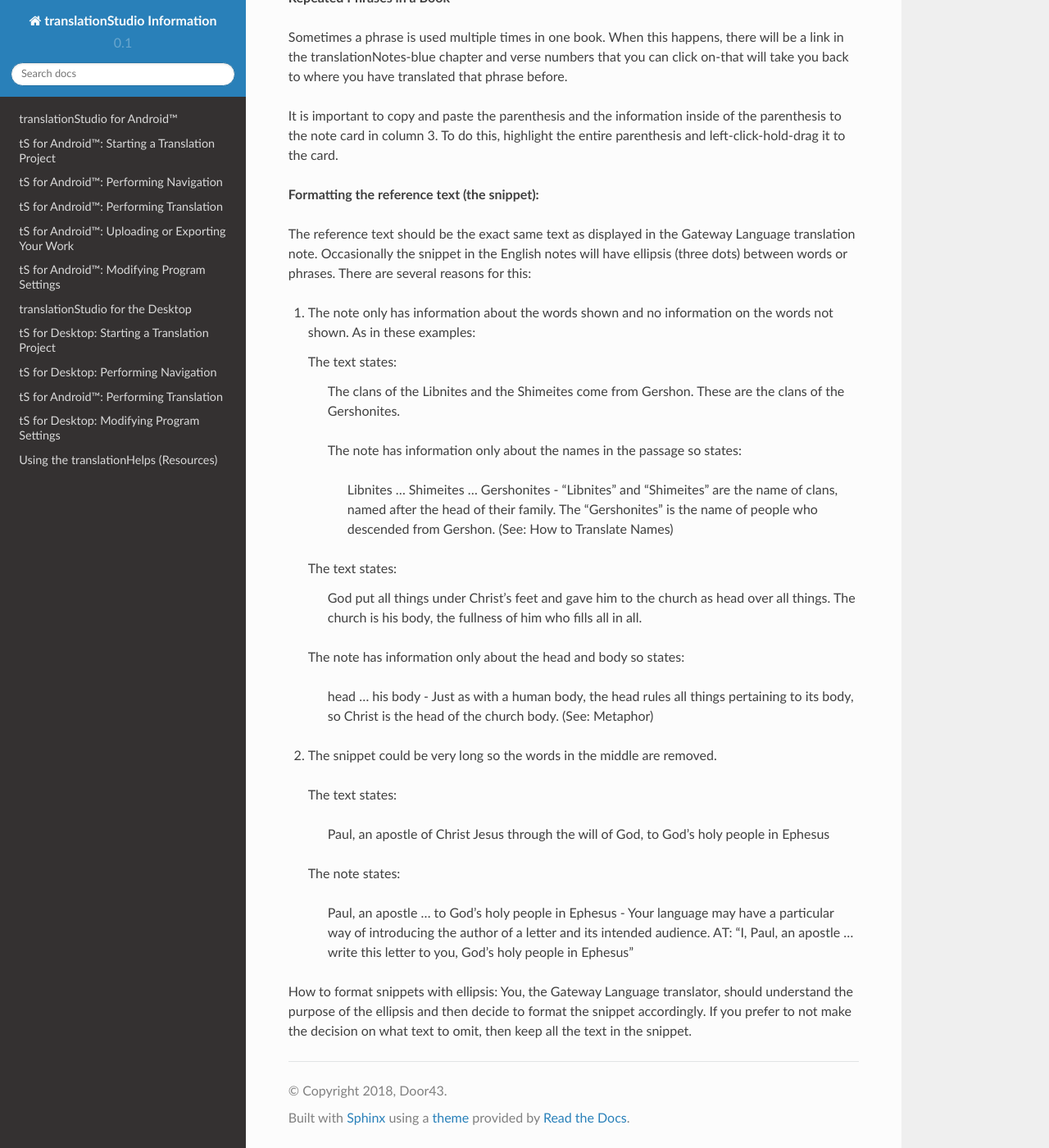
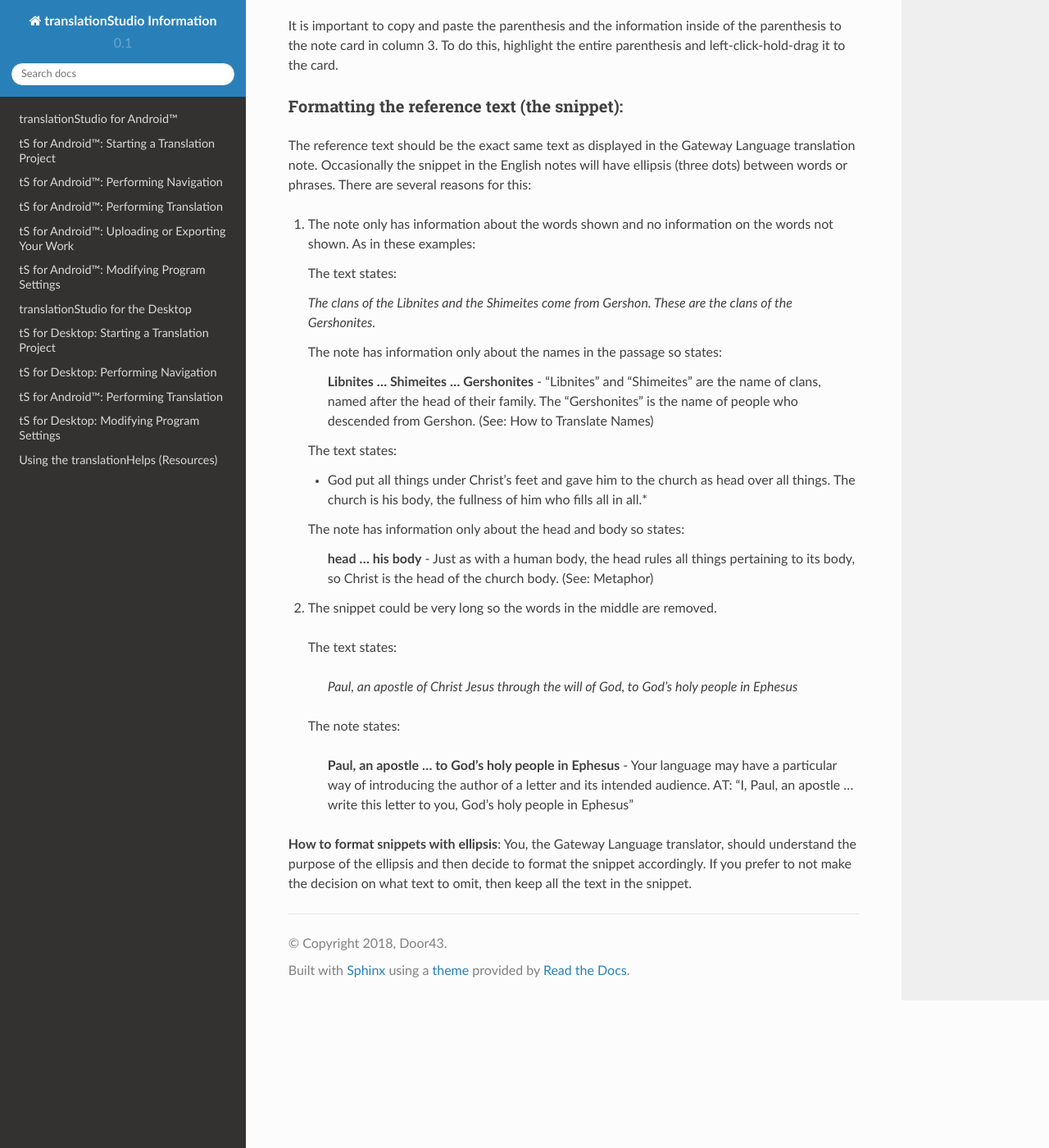
Before and after one commit to unfoldingWord-dev/translationStudio-Info, a Sphinx documentation site: the page built from docs/translationNotes.rst, in a window 1280 px wide and 1400 px high, scrolled down 3632 px. Shown: the whole window at 82% size. Built offline with Sphinx 7.4.7 and the Read the Docs theme 2.0.0, drawn with Linux system fonts in a browser that asks for light colours; pages that are not in the unit, such as notebooks, are missing from menus; some of the changed text lies outside the part shown.

Commit message:
Update translationNotes.rst

```diff
--- a/docs/translationNotes.rst
+++ b/docs/translationNotes.rst
@@ -22,6 +22,7 @@ Columns
 **HINT**: You might want to move the rows of cards so that the row being worked on is placed at the top of the window.
 
 To work in the 3rd column:
+^^^^^^^^^^^^^^^^^^^^^^^^^^^^^
 
 1.      To create a new card - click the plus sign located on the top bar on the right side. Notice that the first card can be created by clicking on the plus sign in the middle of the gray space in the row.
 
@@ -49,27 +50,27 @@ The information about the scripture quote (words in black font) are translated o
 Process:
 ^^^^^^^^^
 
-Click on the ‘Notes’ (default view) tab in the 4th column.
+1. Click on the ‘Notes’ (default view) tab in the 4th column.
 
-Click the plus sign in the 3rd column to create a new card.
+2. Click the plus sign in the 3rd column to create a new card.
 
-Choose a note to translate:
+3. Choose a note to translate:
 
-Note that the words in blue (snippet) that you are looking at should be a direct quote from the English ULB.
+  * Note that the words in blue (snippet) that you are looking at should be a direct quote from the English ULB.
 
-Find the corresponding section of text in the Gateway Language ULB text (in the 2nd column).
+  * Find the corresponding section of text in the Gateway Language ULB text (in the 2nd column).
 
-Select the words, copy and paste in the space above the thin red line - over the words ‘reference text.’ (Copy and paste by using key strokes or by clicking and dragging.)
+  ( Select the words, copy and paste in the space above the thin red line - over the words ‘reference text.’ (Copy and paste by using key strokes or by clicking and dragging.)
 
-Click on the note (blue words) to see the helpful information on how to translate the text
+4. Click on the note (blue words) to see the helpful information on how to translate the text
 
-Translate the note content on the 3rd column card under the thin red line.
+5. Translate the note content on the 3rd column card under the thin red line.
 
-If there is a parenthesis (a Translation Academy link), copy and paste the entire parenthesis at the end of the translation on the card.
+6. If there is a parenthesis (a Translation Academy link), copy and paste the entire parenthesis at the end of the translation on the card.
 
-You may translate only the word ‘see’ that is inside the parenthesis.
+  * You may translate only the word ‘see’ that is inside the parenthesis.
 
-Leave all the other words or characters in English.
+  * Leave all the other words or characters in English.
 
 **HINT**: for chunks/rows that have a long list of notes or questions - you might want to start at the bottom note or question and work upwards on the list. Each new notecard will need to be moved up above the previous card. This process will keep the source text, English note content and the translated work on the same horizontal plane.
 
@@ -93,9 +94,10 @@ For the same reason, sometimes you will realize that the Other Language translat
 Remember that speakers of many different languages will be using these Gateway Language translationNotes to help them translate the Bible. There will be many things that you will understand about the Bible in the Gateway Language that the OL translator may not understand. For that reason, if you think that there is something difficult to understand in the GL ULB, write a translationNote that can help the OL translator to understand it. There will probably be many Other Language translators who will benefit from reading the translationNote and who will make a better translation because of it.
 
 Formatting the translated Notes:
-^^^^^^^^^^^^^^^^^^^^^^^^^^^^^^^^
+--------------------------------
 
-&&How to work with links in the notes:**
+How to work with links in the notes:
+^^^^^^^^^^^^^^^^^^^^^^^^^^^^^^^^^^^^
 
 There are two types of links in the translationNotes: links to a translationAcademy topic page and links for repeated words or phrases within the same book.
 
@@ -111,7 +113,8 @@ Sometimes a phrase is used multiple times in one book. When this happens, there
 
 It is important to copy and paste the parenthesis and the information inside of the parenthesis to the note card in column 3. To do this, highlight the entire parenthesis and left-click-hold-drag it to the card.
 
-**Formatting the reference text (the snippet):**
+Formatting the reference text (the snippet):
+^^^^^^^^^^^^^^^^^^^^^^^^^^^^^^^^^^^^^^^^^^^^^^
 
 The reference text should be the exact same text as displayed in the Gateway Language translation note. Occasionally the snippet in the English notes will have ellipsis (three dots) between words or phrases. There are several reasons for this:
 
@@ -119,28 +122,28 @@ The reference text should be the exact same text as displayed in the Gateway Lan
 
     The text states:
 
-      The clans of the Libnites and the Shimeites come from Gershon. These are the clans of the Gershonites.
+    *The clans of the Libnites and the Shimeites come from Gershon. These are the clans of the Gershonites.*
 
-      The note has information only about the names in the passage so states:
+    The note has information only about the names in the passage so states:
 
-        Libnites ... Shimeites ... Gershonites - "Libnites" and "Shimeites" are the name of clans, named after the head of their family. The "Gershonites" is the name of people who descended from Gershon. (See: How to Translate Names)
+      **Libnites ... Shimeites ... Gershonites** - "Libnites" and "Shimeites" are the name of clans, named after the head of their family. The "Gershonites" is the name of people who descended from Gershon. (See: How to Translate Names)
 
     The text states:
 
-      God put all things under Christ's feet and gave him to the church as head over all things. The church is his body, the fullness of him who fills all in all.
+    * God put all things under Christ's feet and gave him to the church as head over all things. The church is his body, the fullness of him who fills all in all.*
 
-  The note has information only about the head and body so states:
+    The note has information only about the head and body so states:
 
-    head ... his body - Just as with a human body, the head rules all things pertaining to its body, so Christ is the head of the church body. (See: Metaphor)
+      **head ... his body** - Just as with a human body, the head rules all things pertaining to its body, so Christ is the head of the church body. (See: Metaphor)
 
 2. The snippet could be very long so the words in the middle are removed.
 
   The text states:
 
-    Paul, an apostle of Christ Jesus through the will of God, to God's holy people in Ephesus
+    *Paul, an apostle of Christ Jesus through the will of God, to God's holy people in Ephesus*
 
   The note states:
 
-    Paul, an apostle ... to God's holy people in Ephesus - Your language may have a particular way of introducing the author of a letter and its intended audience. AT: "I, Paul, an apostle ... write this letter to you, God's holy people in Ephesus"
+    **Paul, an apostle ... to God's holy people in Ephesus** - Your language may have a particular way of introducing the author of a letter and its intended audience. AT: "I, Paul, an apostle ... write this letter to you, God's holy people in Ephesus"
 
-How to format snippets with ellipsis: You, the Gateway Language translator, should understand the purpose of the ellipsis and then decide to format the snippet accordingly. If you prefer to not make the decision on what text to omit, then keep all the text in the snippet.
+**How to format snippets with ellipsis**: You, the Gateway Language translator, should understand the purpose of the ellipsis and then decide to format the snippet accordingly. If you prefer to not make the decision on what text to omit, then keep all the text in the snippet.
```
